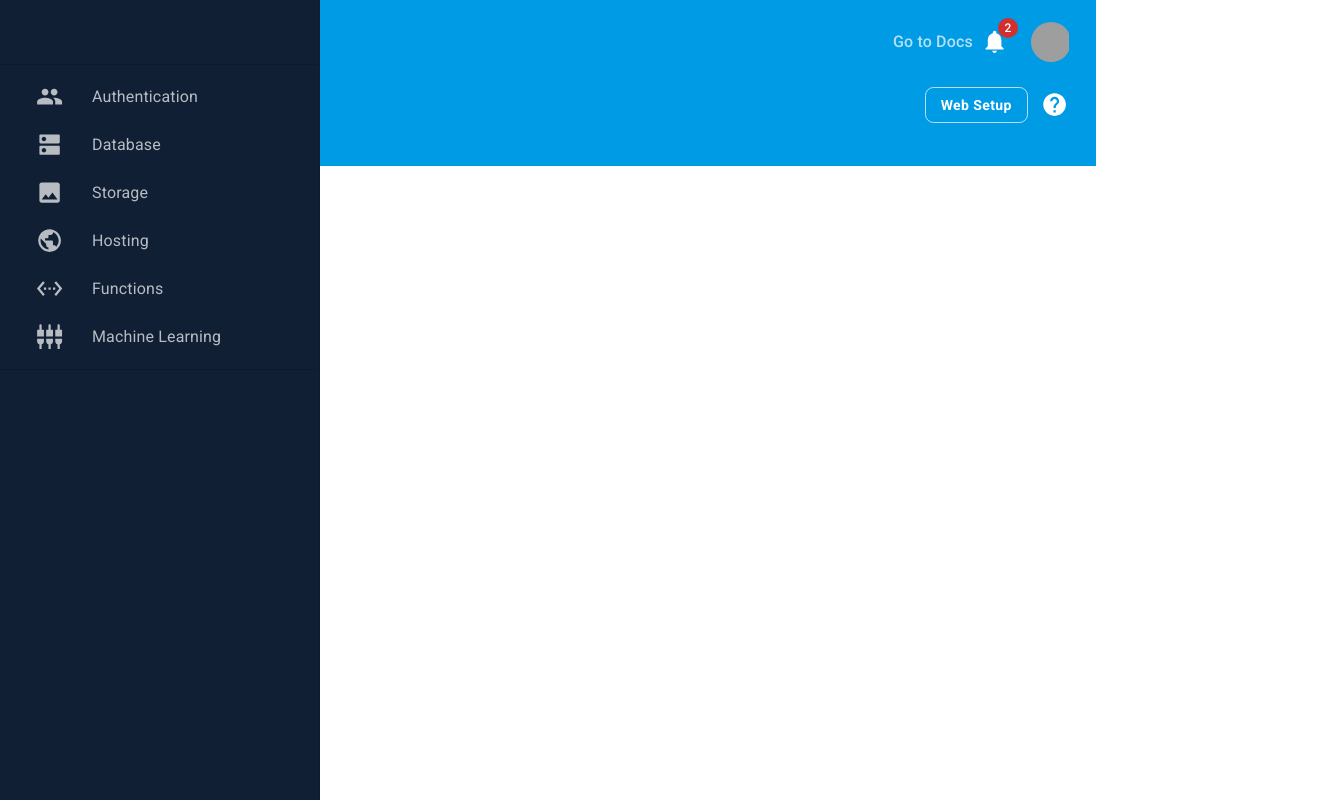
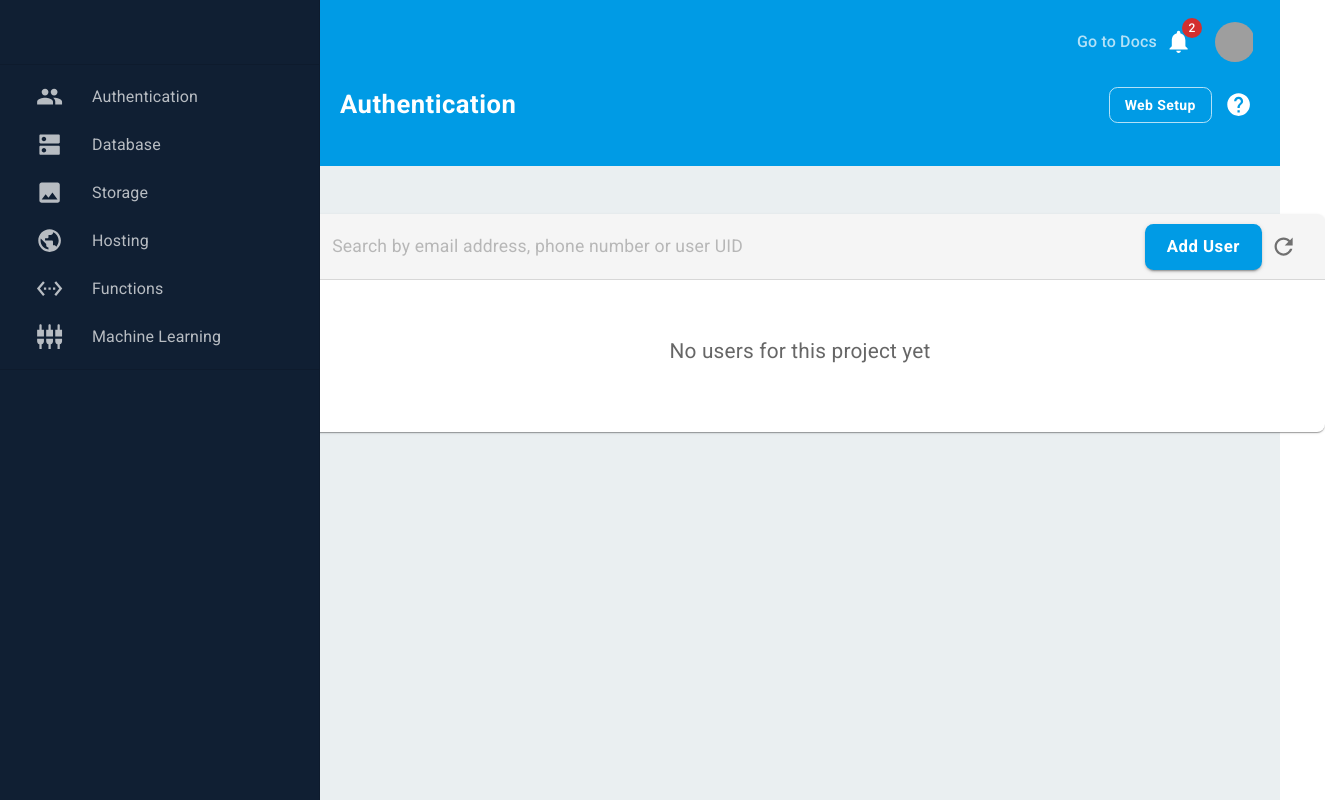
Before and after one commit to mstfakks/ReactMaterialU-, a React (Create React App) app: page /authentication in a window 1280 px wide. Shown: the whole page, 1325 px wide, since content can reach past the window. Built offline with nearby package versions, Linux system fonts and the light colour scheme; grey boxes are pictures that could not be loaded.

Commit message:
Add card and reusable search bar in the authentication pages

```diff
--- a/src/App.js
+++ b/src/App.js
@@ -1,12 +1,23 @@
-import React from "react";
+import React, { useState, useEffect } from "react";
 import Navbar from "./components/Navbar/Navbar";
 import { Outlet } from "react-router-dom";
 import { Grid } from "@mui/material";
+import Header from "./components/Header/Header";
+import { useLocation } from "react-router-dom";
 
 function App() {
+  const [title, setTitle] = useState(null);
+  const location = useLocation();
+
+  useEffect(() => {
+    const parsedTitle = location.pathname.replace(/\W/g, " ");
+    setTitle(parsedTitle);
+  }, [location]);
+
   return (
     <Grid container>
       <Navbar />
+      <Header title={title} />
       <Outlet />
     </Grid>
   );
--- /dev/null
+++ b/src/commons/BasicCard/BasicCard.js
@@ -0,0 +1,20 @@
+import React from "react";
+import { Card, CardActions, CardContent } from "@mui/material";
+
+const BasicCard = ({ header, content }) => {
+  const cardStyles = {
+    width: "1050px",
+    position: "absolute",
+    left: "50%",
+    transform: "translateX(-50%)",
+    borderRadius: "8px",
+  };
+  return (
+    <Card sx={cardStyles}>
+      {header}
+      <CardContent>{content}</CardContent>
+    </Card>
+  );
+};
+
+export default BasicCard;
--- /dev/null
+++ b/src/commons/GridWrapper/GridWrapper.js
@@ -0,0 +1,12 @@
+import React from "react";
+import { Grid } from "@mui/material";
+import { gridWrapperStyles } from "./styles";
+const GridWrapper = ({ children }) => {
+  return (
+    <Grid item xs={12} sx={gridWrapperStyles}>
+      {children}
+    </Grid>
+  );
+};
+
+export default GridWrapper;
--- /dev/null
+++ b/src/commons/GridWrapper/styles.js
@@ -0,0 +1,7 @@
+export const gridWrapperStyles = {
+  marginLeft: "320px",
+  backgroundColor: "#eaeff1",
+  padding: "48px 32px",
+  minHeight: "calc(100vh - 166px)",
+  position: "relative",
+};
--- /dev/null
+++ b/src/commons/SearchBar/SearchBar.js
@@ -0,0 +1,23 @@
+import React from "react";
+import { Search } from "@mui/icons-material";
+import { Box, Input } from "@mui/material";
+
+const SearchBar = ({ placeholder, onChange, searchBarWidth }) => {
+  return (
+    <Box sx={{ display: "flex", alignItems: "center" }}>
+      <Search sx={{ marginRight: "10px" }} />
+      <Input
+        placeholder={placeholder}
+        onChange={onChange}
+        sx={{
+          width: searchBarWidth,
+          color: "rgba(0, 0, 0, 0.6)",
+          fontSize: "1.1rem",
+        }}
+        disableUnderline
+      />
+    </Box>
+  );
+};
+
+export default SearchBar;
--- a/src/components/Header/Header.js
+++ b/src/components/Header/Header.js
@@ -28,7 +28,7 @@
       alignItems: "center",
       justifyContent: "space-between",
       marginBottom: "20px",
-      marginLeft: "20px",
+      marginLeft: "320px",
     },
     link: {
       fontWeight: 500,
--- a/src/pages/Authentication/Authentication.js
+++ b/src/pages/Authentication/Authentication.js
@@ -1,32 +1,62 @@
 import React from "react";
-import { Grid } from "@mui/material";
-import Header from "../../components/Header/Header";
+import { IconButton, Box, Typography } from "@mui/material";
+import BasicCard from "../../commons/BasicCard/BasicCard";
+import SearchBar from "../../commons/SearchBar/SearchBar";
+import { Refresh } from "@mui/icons-material";
+import CommonButton from "../../commons/CommonButton/CommonButton";
+import GridWrapper from "../../commons/GridWrapper/GridWrapper";
+import { cardHeaderStyles } from "./styles";
 
 const Authentication = () => {
-  const buttonStyles = {
-    fontWeight: 600,
-    fontSize: "0.875rem",
-    textTransform: "capitalize",
-    borderRadius: 2.5,
-    "&.MuiButton-contained": {
-      backgroundColor: "#009be5",
-      "&:hover": {
-        backgroundColor: "#006db3",
-      },
-    },
-    "&.MuiButton-outlined": {
-      color: "#fff",
-      borderColor: "#fff",
-      "&:hover": {
-        backgroundColor: "transparent",
-      },
-    },
+  const getHeader = () => {
+    const handleChange = (value) => {
+      console.log(value);
+    };
+
+    const addUser = () => {
+      console.log("click");
+    };
+    return (
+      <Box sx={cardHeaderStyles.wrapper}>
+        <SearchBar
+          placeholder="Search by email address, phone number or user UID"
+          onChange={(event) => handleChange(event.target.value)}
+          searchBarWidth="720px"
+        />
+        <Box>
+          <CommonButton
+            variant="contained"
+            onClick={addUser}
+            size="large"
+            sx={cardHeaderStyles.addUserButton}
+          >
+            Add User
+          </CommonButton>
+          <IconButton>
+            <Refresh />
+          </IconButton>
+        </Box>
+      </Box>
+    );
   };
 
+  const getContent = () => (
+    <Typography
+      align="center"
+      sx={{
+        margin: "40px 16px",
+        color: "rgba(0, 0, 0, 0.6)",
+        fontSize: "1.3rem",
+      }}
+    >
+      No users for this project yet
+    </Typography>
+  );
+
   return (
-    <Grid item xs={9.9}>
-      <Header title={"Authentication"} />
-    </Grid>
+    <GridWrapper>
+      <BasicCard header={getHeader()} content={getContent()} />
+    </GridWrapper>
   );
 };
 
--- /dev/null
+++ b/src/pages/Authentication/styles.js
@@ -0,0 +1,15 @@
+export const cardHeaderStyles = {
+  wrapper: {
+    display: "flex",
+    alignItems: "center",
+    justifyContent: "space-between",
+    paddingLeft: "20px",
+    paddingRight: "20px",
+    height: "65px",
+    backgroundColor: "#f5f5f5",
+    borderBottom: "1px solid rgba(0, 0, 0, 0.12)",
+  },
+  addUserButton: {
+    fontSize: "1.05rem",
+  },
+};
```
